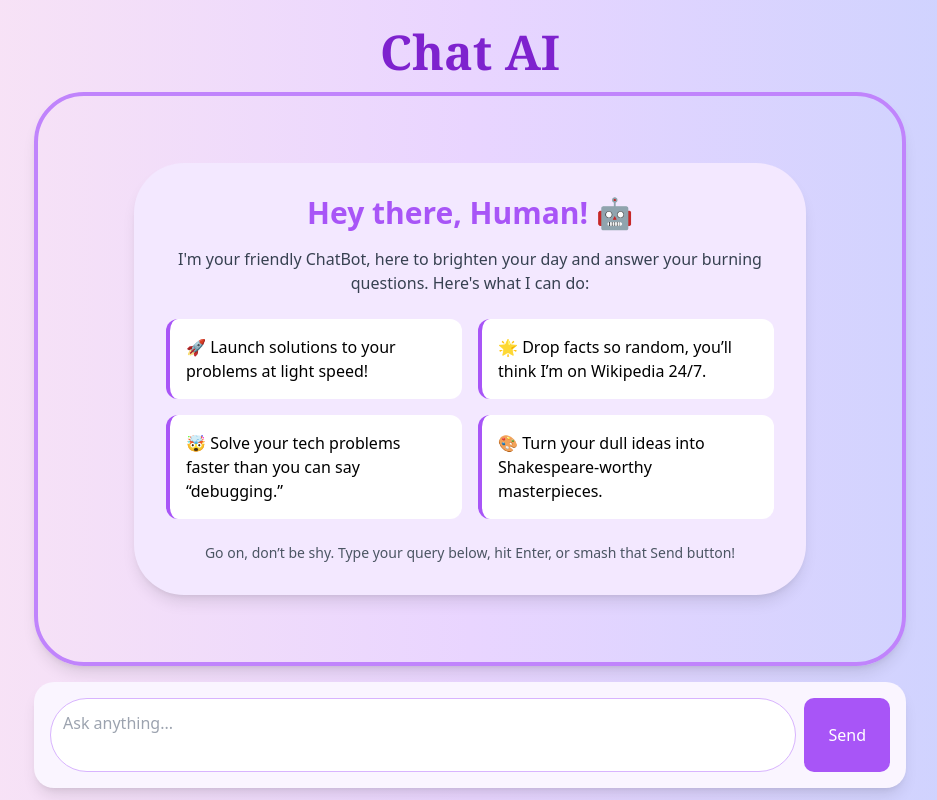
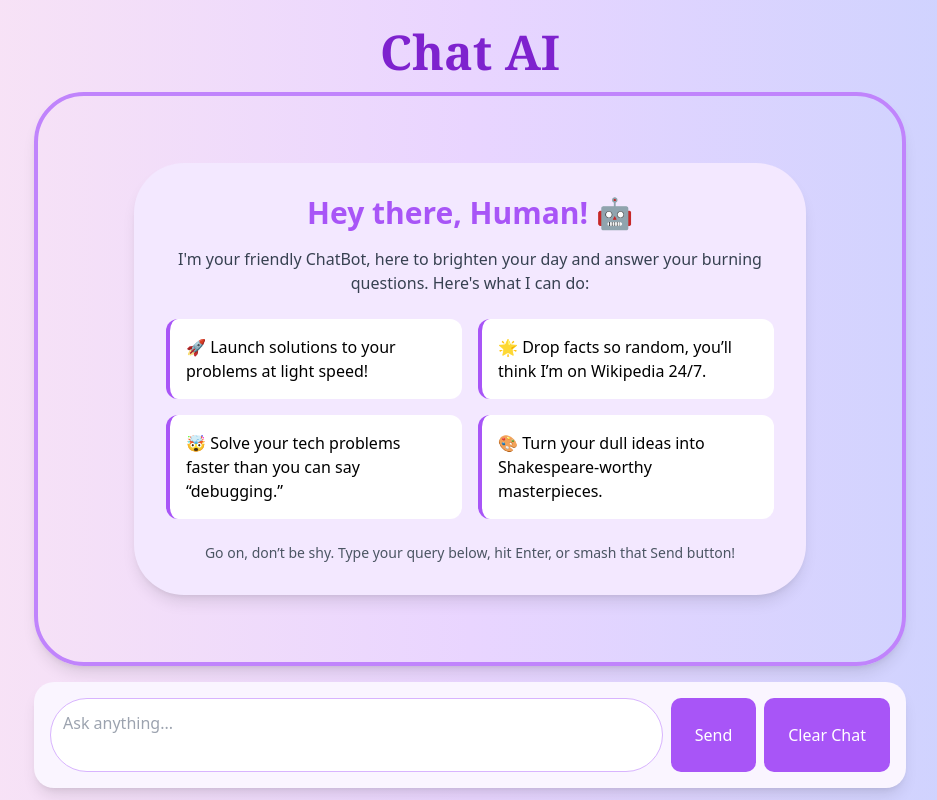
Before and after one commit to Brunda6/ChatBot, a React (Vite) app: page / in a window 1280 px wide. Shown: the whole page, without its empty margins (170-1107 px from the left). Built offline with nearby package versions, Linux system fonts and the light colour scheme.

Commit message:
Update App.jsx

```diff
--- a/src/App.jsx
+++ b/src/App.jsx
@@ -30,7 +30,7 @@ function App() {
 
     try {
       const response = await axios({
-        url: "https://generativelanguage.googleapis.com/v1beta/models/gemini-1.5-flash-latest:generateContent?key=ADD_YOUR_API_KEY",
+        url: "https://generativelanguage.googleapis.com/v1beta/models/gemini-1.5-flash-latest:generateContent?key=AIzaSyDBdurOttGqDpEyGzjmlHeseyE9Z0e2meI",
         method: "post",
         data: {
           contents: [{ parts: [{ text: question }] }],
@@ -55,6 +55,9 @@ function App() {
           <h1 className="font-serif text-5xl font-bold text-purple-700 hover:text-purple-500 transition-colors">
             Chat AI
           </h1>
+
+
+
         </header>
 
         {/* Scrollable Chat Container - Updated className */}
@@ -138,11 +141,24 @@ function App() {
             >
               Send
             </button>
+            <button
+              onClick={() => setChatHistory([])}
+              className="px-6 py-2 bg-purple-500 text-white rounded-[10px] hover:bg-purple-600 transition-colors ${generatingAnswer ? 'opacity-50 cursor-not-allowed"
+            >
+              Clear Chat
+            </button>
           </div>
+
         </form>
       </div>
+
+
     </div>
   );
 }
 
 export default App;
+
+
+// npm run build               -->  to deploy it in the netlify
+// npm run dev                 -->  to run the App.jsk
```
